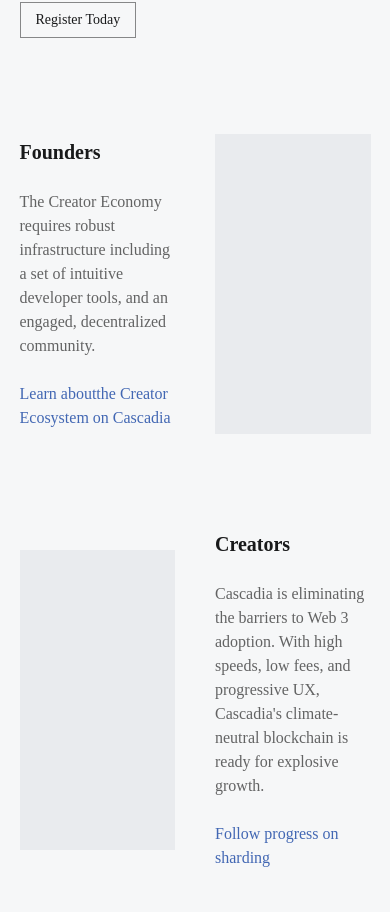
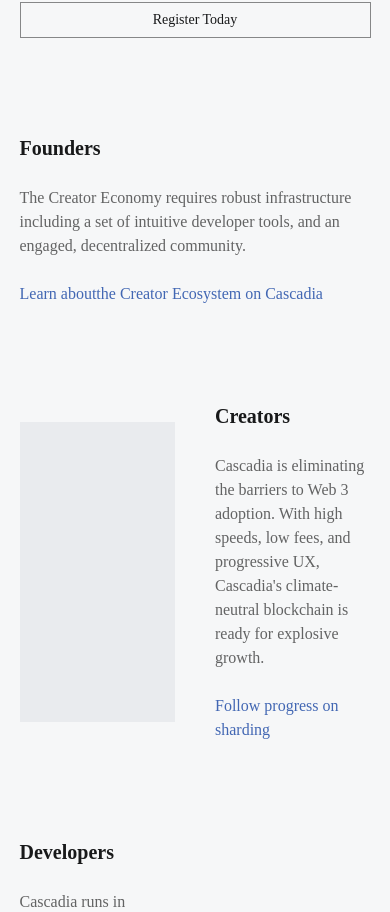
Before and after one commit to CascadiaFoundation/public_website, a React (Create React App) app: page /ecosystem in a window 390 px wide. Shown: the part 1228-2140 px from the top of the page. Built offline with nearby package versions, Linux system fonts and the light colour scheme.

Commit message:
fix:section-3-mobile-responsive

```diff
--- a/src/pages/ecosystem/index.tsx
+++ b/src/pages/ecosystem/index.tsx
@@ -48,7 +48,7 @@
             Town halls are taking on a new format with a transition into Ecosystem Panels. <br/>
             Join us this Friday for the first one.
           </Typography>
-          <Button variant="outlined" color="secondary" className="w-fit">
+          <Button variant="outlined" color="secondary" className="w-full sm:w-fit">
             Develop with Cascadia
           </Button>
         </div>
@@ -62,7 +62,7 @@
           <Typography color="text.secondary" className="pb-6 flex-auto">
             Join the Sophon community, Web3 ecosystem, and 200+ hackers IRL in Lisbon, Portugal from Sept 11-14. Immerse yourself in talks, networking, workshops, and more. Prices increase after July 31st.
           </Typography>
-          <Button variant="outlined" color="secondary" className="w-fit">
+          <Button variant="outlined" color="secondary" className="w-full sm:w-fit">
             Register Today
           </Button>
         </div>
@@ -70,7 +70,7 @@
       {/* end: Section 2 */}
 
       {/* begin: Section 3 */}
-      <div className="px-[5%] mt-24 grid grid-cols-2 gap-10 items-center">
+      <div className="px-[5%] mt-24 grid grid-cols-1 sm:grid-cols-2 gap-10 items-center">
         <div>
           <Typography variant="h3">
             Founders
@@ -82,7 +82,7 @@
             Learn aboutthe Creator Ecosystem on Cascadia
           </Link>
         </div>
-        <div className="w-full h-[300px] bg-[#E9EBEE]" />
+        <div className="w-full h-[300px] bg-[#E9EBEE] hidden sm:block" />
       </div>
       {/* end: Section 3 */}
 
```
